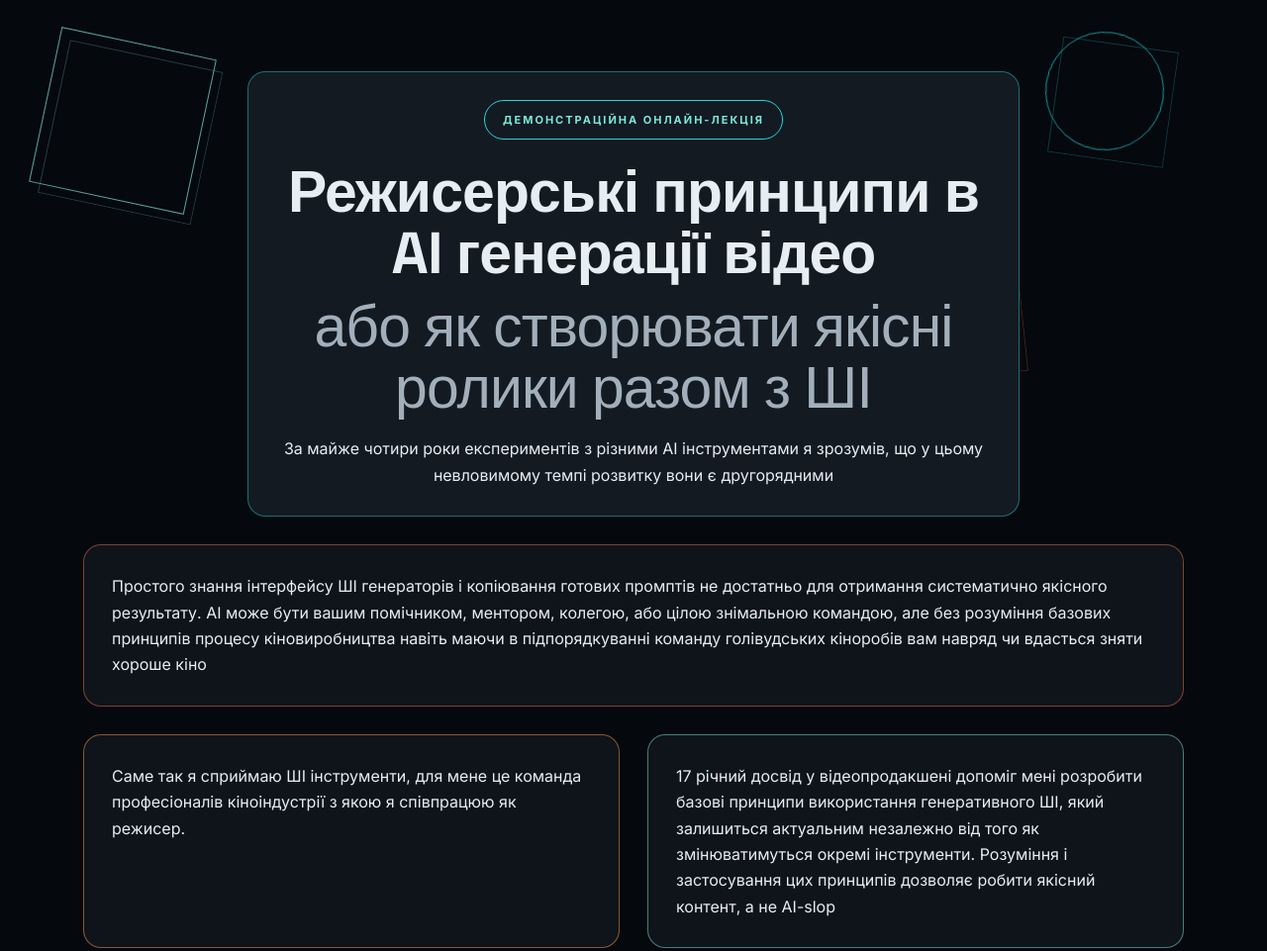
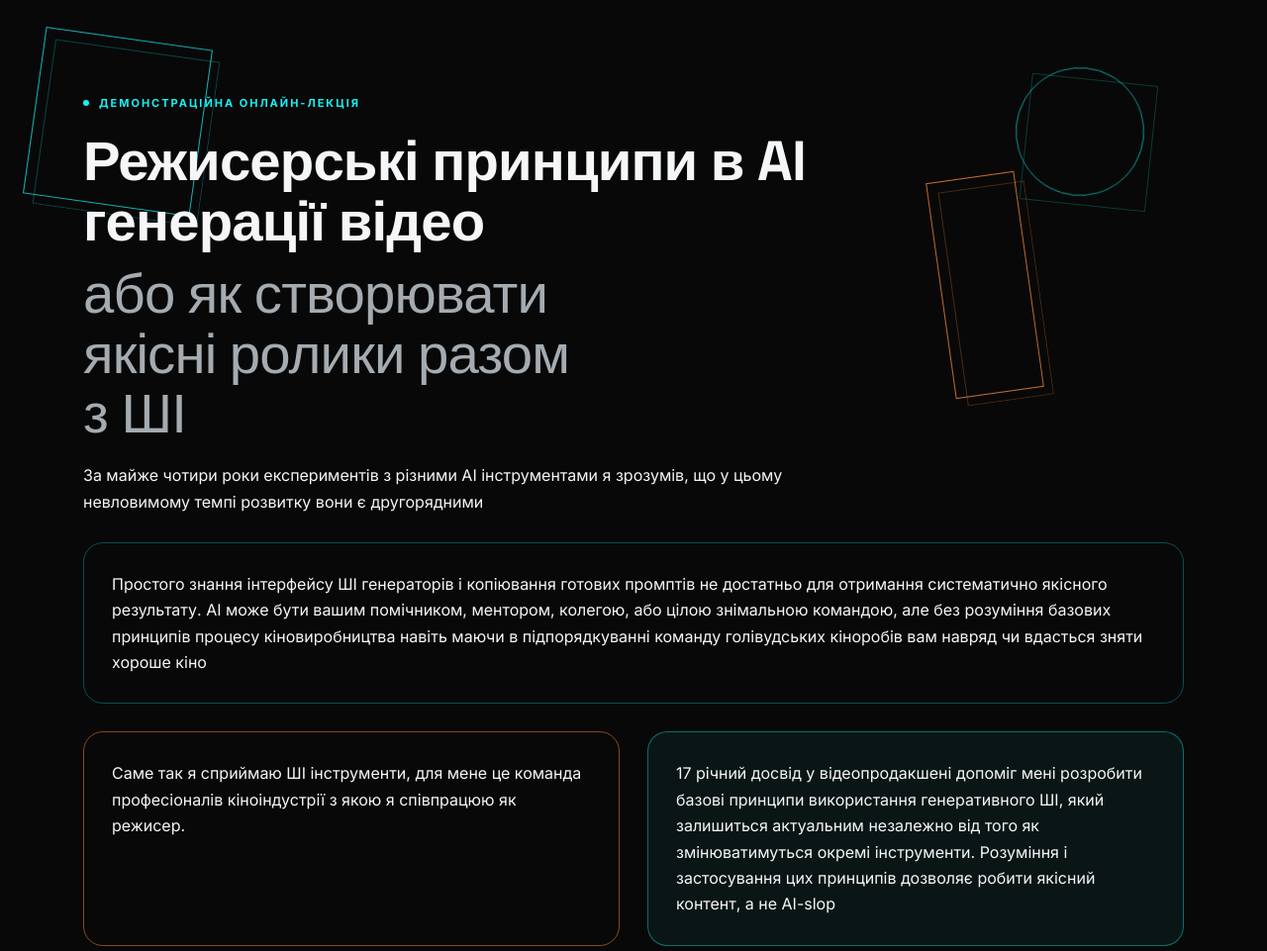
Before and after one commit to HoshovskyiV/hoshovskyi.pro, a website: page index.html in a window 1280 px wide. Shown: the top 961 px of the page at 99% size. Drawn offline with Linux system fonts and the light colour scheme.

Commit message:
Restyle landing page to dark minimal palette

```diff
--- a/styles.css
+++ b/styles.css
@@ -1,16 +1,16 @@
 :root {
     color-scheme: dark;
-    --bg: #05080d;
-    --surface: #0f141a;
-    --surface-strong: #131a22;
-    --text: #e6edf3;
-    --muted: #a2afbb;
-    --stroke: #26313a;
-    --accent-cyan: #22d9d9;
-    --accent-teal: #7ce8d7;
-    --accent-coral: #ff7a59;
-    --accent-orange: #ff9d4d;
-    --radius-xl: 18px;
+    --bg: #080808;
+    --surface: #0f0f10;
+    --surface-strong: #121415;
+    --text: #f5f6f7;
+    --muted: #a4abb1;
+    --stroke: #1f2326;
+    --accent-cyan: #16f1f5;
+    --accent-teal: #15c8c2;
+    --accent-coral: #ff6a3d;
+    --accent-orange: #ff8a3d;
+    --radius-xl: 20px;
     --radius-md: 12px;
     --radius-sm: 10px;
 }
@@ -37,13 +37,13 @@ body {
 .page {
     max-width: 1160px;
     margin: 0 auto;
-    padding: 72px 24px 120px;
+    padding: 88px 24px 140px;
     position: relative;
 }
 
 section {
-    margin-bottom: 96px;
-    padding-bottom: 96px;
+    margin-bottom: 120px;
+    padding-bottom: 100px;
     border-bottom: 1px solid var(--stroke);
 }
 
@@ -79,10 +79,10 @@ section:last-child {
 
 .hero__shapes {
     position: absolute;
-    inset: -40px 0 auto 0;
+    inset: -50px 0 auto 0;
     pointer-events: none;
     z-index: 0;
-    opacity: 0.7;
+    opacity: 0.75;
 }
 
 .shape {
@@ -103,92 +103,94 @@ section:last-child {
 }
 
 .shape--cube {
-    width: 160px;
-    height: 160px;
-    color: var(--accent-teal);
-    left: -40px;
-    top: 10px;
-    transform: rotate(12deg);
+    width: 170px;
+    height: 170px;
+    color: var(--accent-cyan);
+    left: -50px;
+    top: 0;
+    transform: rotate(8deg);
 }
 
 .shape--pill {
-    width: 120px;
-    height: 120px;
-    color: var(--accent-cyan);
+    width: 130px;
+    height: 130px;
+    color: var(--accent-teal);
     border-radius: 50%;
-    right: 20px;
-    top: 0;
-    transform: rotate(8deg);
+    right: 40px;
+    top: 30px;
+    transform: rotate(6deg);
 }
 
 .shape--tower {
     width: 90px;
     height: 220px;
-    color: var(--accent-coral);
-    right: 16%;
-    top: 120px;
-    transform: rotate(-6deg);
+    color: var(--accent-orange);
+    right: 14%;
+    top: 140px;
+    transform: rotate(-8deg);
 }
 
 .card {
     position: relative;
     padding: 28px;
     border-radius: var(--radius-xl);
-    background: var(--surface);
+    background: transparent;
     border: 1px solid var(--stroke);
     transition: border-color 0.2s ease, background 0.2s ease, transform 0.2s ease;
 }
 
 .card--hero {
     grid-area: intro;
-    background: var(--surface-strong);
-    text-align: center;
+    background: transparent;
+    text-align: left;
     max-width: 780px;
-    margin: 0 auto;
-    justify-self: center;
-    border-color: rgba(34, 217, 217, 0.45);
+    margin: 0;
+    justify-self: start;
+    border: 0;
+    padding: 0;
 }
 
 .card--wide {
     grid-area: wide;
-    border-color: rgba(255, 122, 89, 0.45);
+    border-color: rgba(22, 241, 245, 0.3);
 }
 
 .card--accent {
     grid-area: accent;
-    border-color: rgba(255, 157, 77, 0.5);
+    border-color: rgba(255, 138, 61, 0.5);
 }
 
 .card--principles {
     grid-area: principles;
-    border-color: rgba(124, 232, 215, 0.5);
+    border-color: rgba(22, 241, 245, 0.4);
+    background: rgba(12, 32, 33, 0.6);
 }
 
 .card--list {
     grid-area: list;
-    border-color: rgba(124, 232, 215, 0.5);
+    border-color: rgba(22, 241, 245, 0.3);
 }
 
 .card--split {
     grid-column: span 5;
     display: grid;
     gap: 18px;
-    border-color: rgba(34, 217, 217, 0.4);
+    border-color: rgba(22, 241, 245, 0.35);
 }
 
 .details__info {
     grid-column: span 7;
-    border-color: rgba(255, 122, 89, 0.4);
+    border-color: rgba(255, 106, 61, 0.35);
 }
 
 .card--photo {
     grid-area: photo;
-    padding: 0;
+    padding: 10px;
     display: flex;
     align-items: stretch;
     justify-content: center;
     overflow: hidden;
-    border: 1px solid rgba(227, 237, 246, 0.2);
+    border: 1px solid rgba(22, 241, 245, 0.35);
 }
 
 .card--photo img {
@@ -202,16 +204,25 @@ section:last-child {
 .sticker {
     display: inline-flex;
     align-items: center;
-    padding: 10px 18px;
-    border-radius: 999px;
-    border: 1px solid var(--accent-cyan);
+    gap: 10px;
+    padding: 0;
+    border-radius: 0;
+    border: 0;
     background: transparent;
     font-size: 11px;
     letter-spacing: 0.18em;
     text-transform: uppercase;
-    color: var(--accent-teal);
+    color: var(--accent-cyan);
     font-weight: 700;
-    margin: 0 auto 22px;
+    margin-bottom: 20px;
+}
+
+.sticker::before {
+    content: '';
+    width: 6px;
+    height: 6px;
+    border-radius: 999px;
+    background: var(--accent-cyan);
 }
 
 h1,
@@ -222,8 +233,8 @@ h2 {
 }
 
 h1 {
-    font-size: clamp(2.6rem, 4.6vw, 4.4rem);
-    line-height: 1.05;
+    font-size: clamp(2.6rem, 4.4vw, 4.1rem);
+    line-height: 1.08;
     margin-bottom: 18px;
 }
 
@@ -232,6 +243,7 @@ h1 span {
     font-weight: 500;
     color: var(--muted);
     margin-top: 12px;
+    max-width: 520px;
 }
 
 h2 {
@@ -251,16 +263,16 @@ p {
 ul {
     list-style: none;
     display: grid;
-    gap: 14px;
+    gap: 16px;
     grid-template-columns: repeat(2, minmax(0, 1fr));
 }
 
 li {
     position: relative;
-    padding: 16px 18px 16px 44px;
+    padding: 18px 18px 18px 52px;
     border-radius: var(--radius-md);
     background: transparent;
-    border: 1px solid rgba(227, 237, 246, 0.12);
+    border: 1px solid rgba(255, 255, 255, 0.08);
     color: var(--muted);
     font-size: 15px;
     transition: border-color 0.2s ease, color 0.2s ease;
@@ -270,11 +282,11 @@ li::before {
     content: '';
     position: absolute;
     top: 50%;
-    left: 16px;
-    width: 12px;
-    height: 12px;
+    left: 18px;
+    width: 16px;
+    height: 16px;
     border-radius: 4px;
-    border: 1px solid var(--accent-teal);
+    border: 1px solid var(--accent-cyan);
     background: transparent;
     transform: translateY(-50%);
 }
@@ -282,7 +294,7 @@ li::before {
 .price {
     font-size: 24px;
     font-weight: 800;
-    color: var(--bg);
+    color: var(--accent-cyan);
 }
 
 .details__meta {
@@ -307,7 +319,7 @@ li::before {
     display: inline-flex;
     align-items: center;
     justify-content: center;
-    border-radius: 999px;
+    border-radius: 12px;
     border: 1px solid var(--accent-cyan);
     background: var(--accent-cyan);
     color: var(--bg);
@@ -322,12 +334,12 @@ li::before {
 }
 
 .card:hover {
-    border-color: rgba(34, 217, 217, 0.5);
-    background: rgba(19, 26, 34, 0.9);
+    border-color: rgba(22, 241, 245, 0.45);
+    background: rgba(15, 18, 20, 0.6);
 }
 
 li:hover {
-    border-color: rgba(34, 217, 217, 0.5);
+    border-color: rgba(22, 241, 245, 0.5);
     color: var(--text);
 }
 
@@ -410,11 +422,11 @@ li:hover {
     }
 
     .card--photo {
-        padding: 0;
+        padding: 8px;
     }
 
     li {
-        padding: 14px 16px 14px 40px;
+        padding: 14px 16px 14px 44px;
     }
 
     h1 {
```
